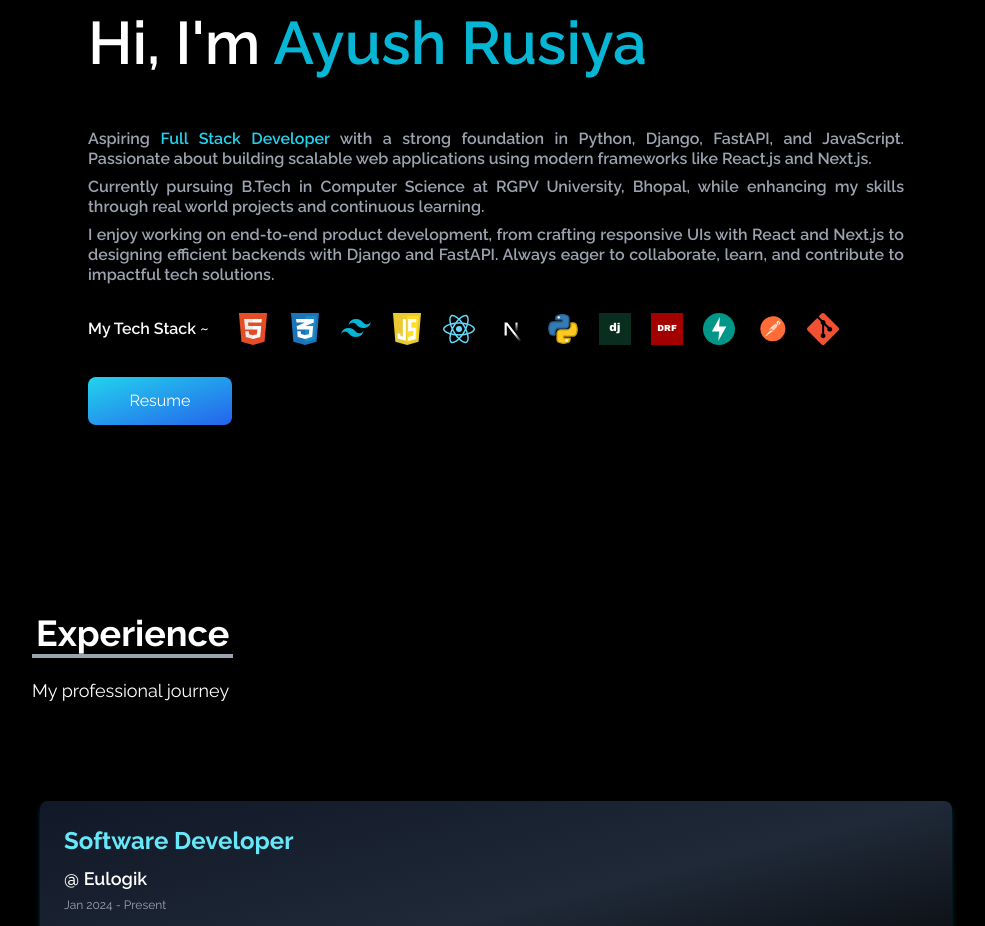
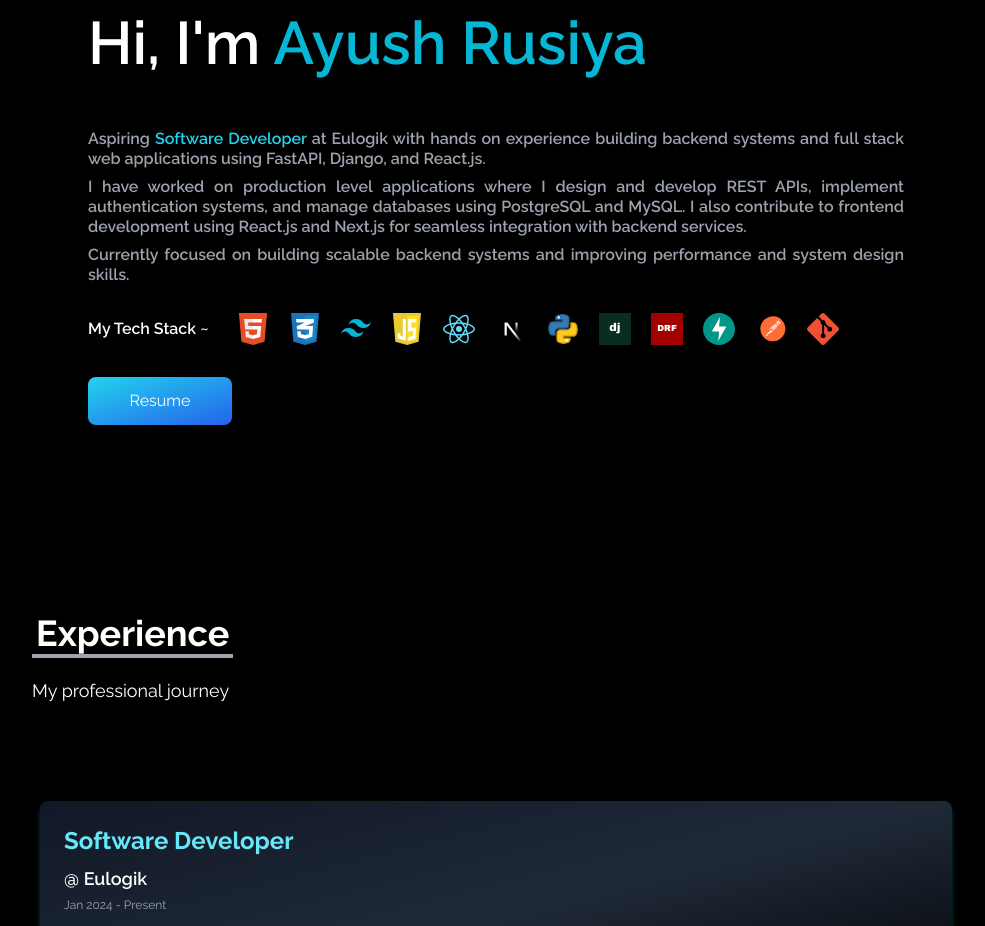
Before and after one commit to ayushrusiya9/AyuFolio, a React (Vite) app: page / in a window 1280 px wide. Shown: the part 1360-2286 px from the top of the page, without its empty margins (144-1129 px from the left). Built offline with nearby package versions, Linux system fonts and the light colour scheme.

Commit message:
feat: update About component content to reflect current role and experience

```diff
--- a/src/components/About.jsx
+++ b/src/components/About.jsx
@@ -43,23 +43,19 @@ const About = () => {
           <div className="text-gray-400 py-4 space-y-2 md:space-y-2 md:pt-8 lg:pt-12 font-semibold text-justify">
             <AnimatedWrapper>
               <p className="leading-tight">
-                Aspiring <span className="text-cyan-400">Full Stack Developer</span> with a
-                strong foundation in Python, Django, FastAPI, and JavaScript. Passionate about
-                building scalable web applications using modern frameworks like React.js and Next.js.
+                Aspiring <span className="text-cyan-400">Software Developer </span>
+                at Eulogik with hands on experience building backend systems and
+                full stack web applications using FastAPI, Django, and React.js.
               </p>
             </AnimatedWrapper>
             <AnimatedWrapper>
               <p className="leading-tight">
-                Currently pursuing B.Tech in Computer Science at RGPV University, Bhopal,
-                while enhancing my skills through real world projects and continuous
-                learning.
+               I have worked on production level applications where I design and develop REST APIs, implement authentication systems, and manage databases using PostgreSQL and MySQL. I also contribute to frontend development using React.js and Next.js for seamless integration with backend services.
               </p>
             </AnimatedWrapper>
             <AnimatedWrapper>
               <p className="leading-tight">
-                I enjoy working on end-to-end product development, from crafting responsive
-                UIs with React and Next.js to designing efficient backends with Django and FastAPI.
-                Always eager to collaborate, learn, and contribute to impactful tech solutions.
+                Currently focused on building scalable backend systems and improving performance and system design skills.
               </p>
             </AnimatedWrapper>
           </div>
```
